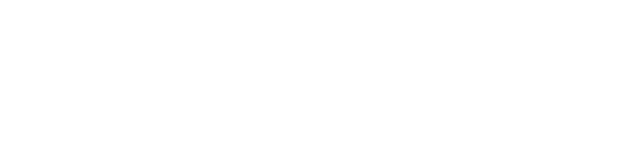
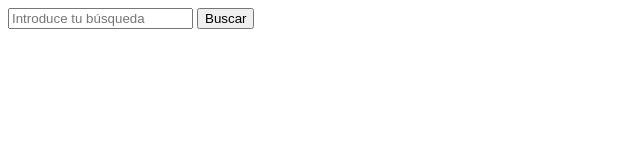
Before and after one commit to btdvalle/m2-evaluacion-final-btdvalle, a website: page _src/templates/index.html in a window 1280 px wide. Shown: the whole page, without its empty margins (0-640 px from the left). Drawn offline with nearby package versions, Linux system fonts and the light colour scheme; files that its build step writes are made by us from their sources.

Commit message:
Add index.html

```diff
--- a/_src/templates/index.html
+++ b/_src/templates/index.html
@@ -4,15 +4,14 @@
     <meta charset="UTF-8" />
     <title>Evaluación</title>
     <meta name="viewport" content="width=device-width, initial-scale=1.0" />
-    <link
-      href="https://fonts.googleapis.com/css?family=Roboto|Roboto+Slab&display=swap"
-      rel="stylesheet"
-    />
+    <link href="https://fonts.googleapis.com/css?family=Roboto|Roboto+Slab&display=swap" rel="stylesheet" />
     <link rel="stylesheet" href="assets/css/main.css" />
   </head>
   <body>
-    <partial src="_header.html"></partial>
-    <partial src="_main.html"></partial>
-    <partial src="_footer.html"></partial>
+    <form class="searcher js-searcher">
+      <input class="input js-input" type="text" placeholder="Introduce tu búsqueda" />
+      <input class="btn js-btn" type="submit" value="Buscar" />
+    </form>
+    <ul class="ul-series js-ul-series"></ul>
   </body>
 </html>
```
